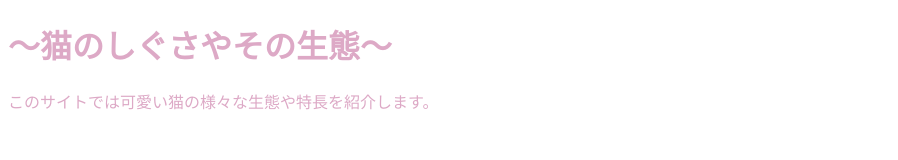
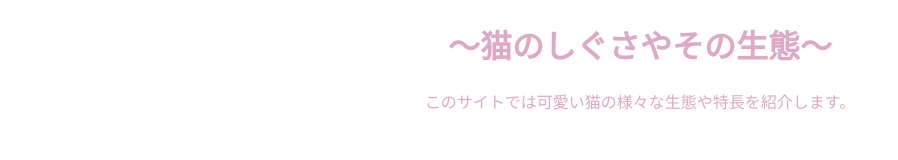
Before and after one commit to s1f10250061/2025-cs1-e-class7-team7, a plain HTML site: page index.html in a window 1280 px wide. Shown: the whole page, without its empty margins (0-898 px from the left). Drawn offline with Linux system fonts and the light colour scheme.

Commit message:
add more information

```diff
--- a/css/index.css
+++ b/css/index.css
@@ -1,7 +1,12 @@
 p#introduction {
+    text-align: center;
     color: #dda9c6;
 }
 
 h1 {
+    text-align: center;
     color: #dda9c6;
+    font-weight: bold;
+    font-style: inherit;
+    background-color: white;
 }
```
